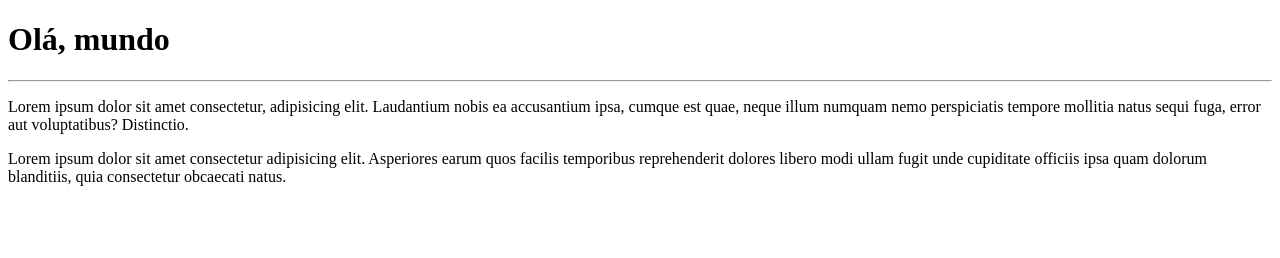
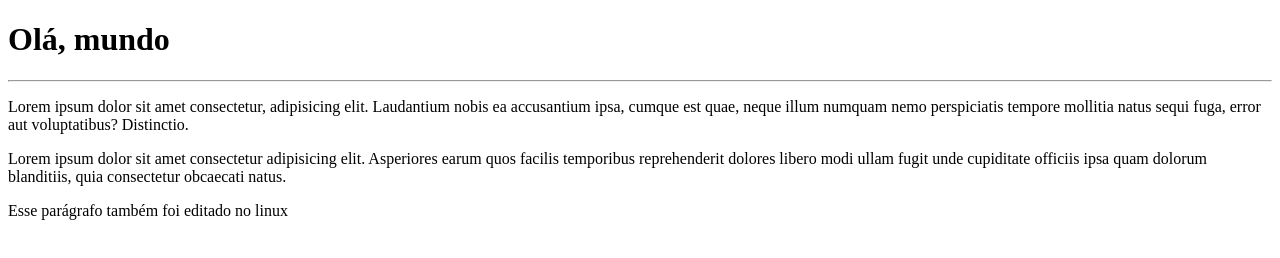
Before and after one commit to ffreitas-dev/Ola-Mundo, a plain HTML site: page Site Exemplo/index.html in a window 1280 px wide. Drawn offline with Linux system fonts and the light colour scheme.

Commit message:
Update index
Adicionei um parágrafo

```diff
--- a/Site Exemplo/index.html
+++ b/Site Exemplo/index.html
@@ -11,5 +11,6 @@
     <hr>
     <p>Lorem ipsum dolor sit amet consectetur, adipisicing elit. Laudantium nobis ea accusantium ipsa, cumque est quae, neque illum numquam nemo perspiciatis tempore mollitia natus sequi fuga, error aut voluptatibus? Distinctio.</p>
     <p>Lorem ipsum dolor sit amet consectetur adipisicing elit. Asperiores earum quos facilis temporibus reprehenderit dolores libero modi ullam fugit unde cupiditate officiis ipsa quam dolorum blanditiis, quia consectetur obcaecati natus.</p>
+    <p>Esse parágrafo também foi editado no linux</p>
 </body>
 </html>
```
